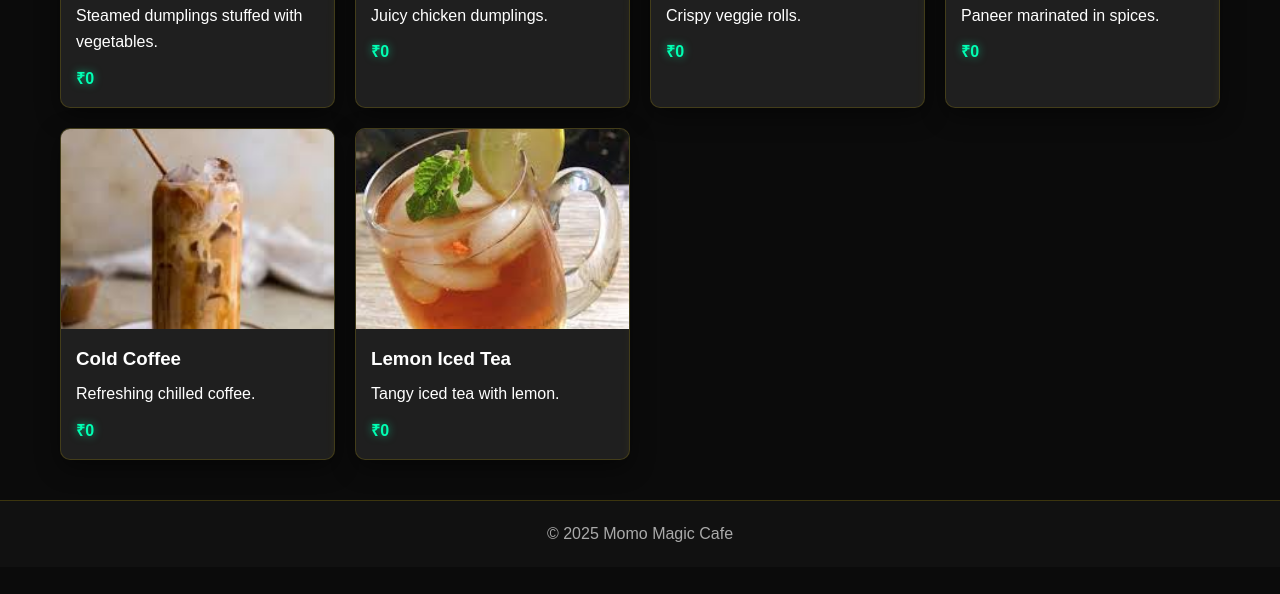
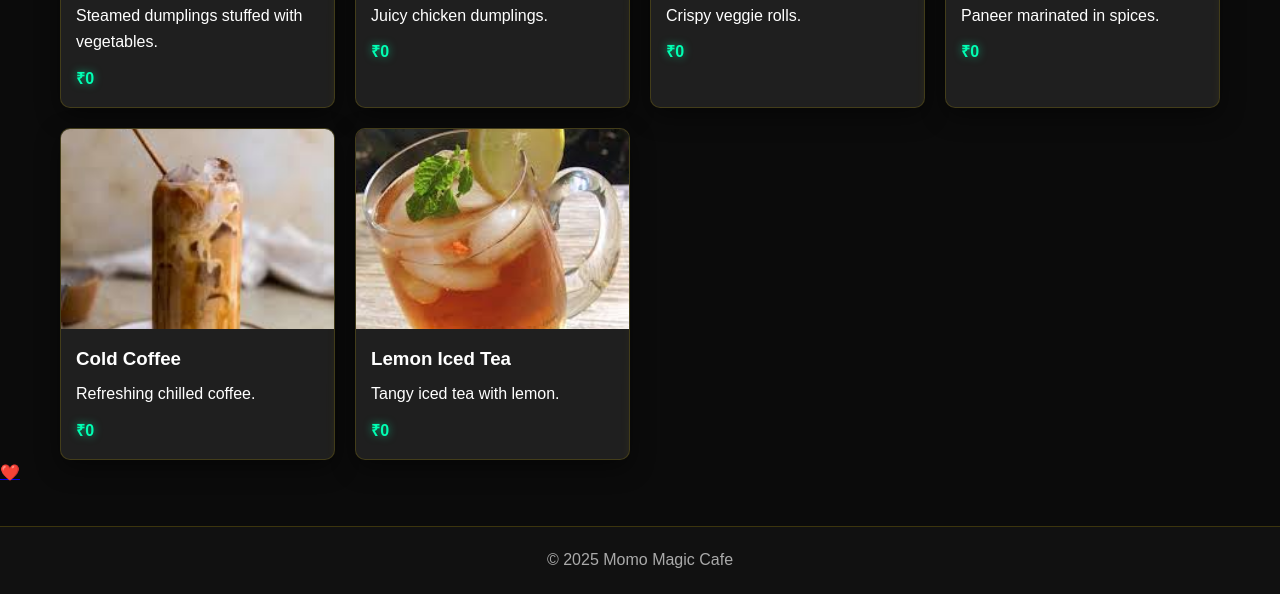
Before and after one commit to EndXd-Gamer1/Momo-Magic-Cafe, a plain HTML site: page menu.html in a window 1280 px wide. Shown: the part 624-1218 px from the top of the page. Before the commit the page ends 1191 px from the top, so only its background shows below. Drawn offline with nearby package versions, Linux system fonts and the light colour scheme.

Commit message:
menu.html

```diff
--- a/menu.html
+++ b/menu.html
@@ -49,6 +49,15 @@
     <div class="card menu-item beverages"><img src="photo/it.png"><div class="card__body"><h3 class="card__title">Lemon Iced Tea</h3><p>Tangy iced tea with lemon.</p><span class="price">₹0</span></div></div>
   </div>
 
+  <!-- Floating Review Button -->
+    <a href="https://maps.app.goo.gl/gz5Yz8KoLjaUAwnm8"
+      target="_blank"
+      rel="noopener noreferrer"
+      class="floating-review-btn"
+      title="Write a Google Review">
+      ❤️
+    </a>
+
   <footer class="site-footer">
     <p>© <span id="year"></span> Momo Magic Cafe</p>
   </footer>
```
